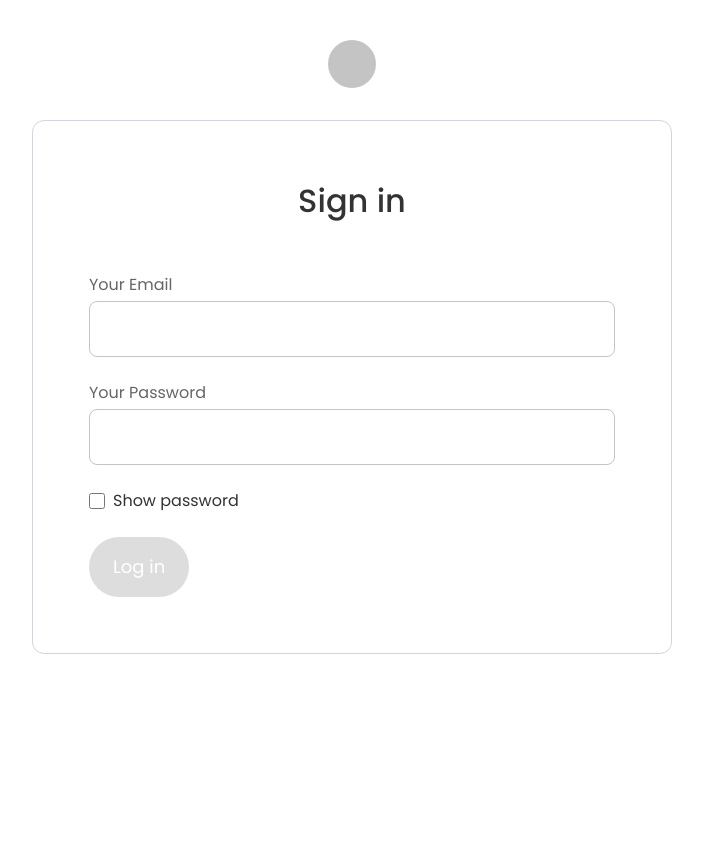
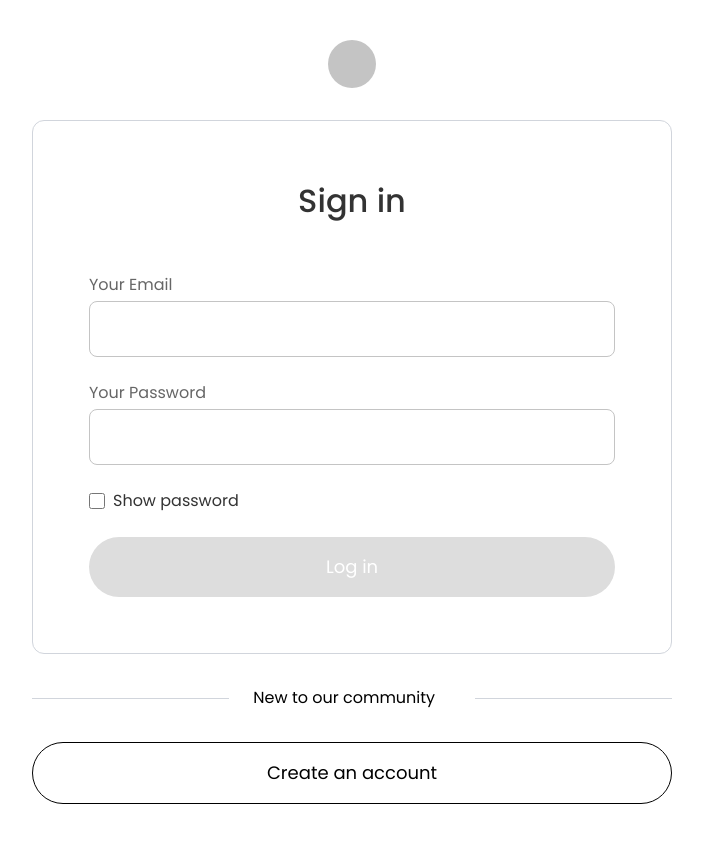
Before and after one commit to mursalin2250/inventory-management-system, a React (Vite) app in the folder client/: page /login in a window 1280 px wide. Shown: the whole page, without its empty margins (288-991 px from the left). Before the commit the page ends 800 px from the top, so only its background shows below. Built offline with nearby package versions, Linux system fonts and the light colour scheme.

Commit message:
login page design complete

```diff
--- a/client/index.html
+++ b/client/index.html
@@ -5,10 +5,14 @@
 	<meta charset="UTF-8" />
 	<link rel="icon" type="image/svg+xml" href="/favicon.svg" />
 	<meta name="viewport" content="width=device-width, initial-scale=1.0" />
-	<title>client</title>
+	<title>Inventra | Real-Time Inventory Tracking System</title>
+	<meta name="description"
+		content="Inventra is a smart inventory management system that helps businesses track stock, manage products, monitor inventory levels, and streamline warehouse operations." />
 	<link rel="preconnect" href="https://fonts.googleapis.com">
 	<link rel="preconnect" href="https://fonts.gstatic.com" crossorigin>
-	<link href="https://fonts.googleapis.com/css2?family=Poppins:ital,wght@0,100;0,200;0,300;0,400;0,500;0,600;0,700;0,800;0,900;1,100;1,200;1,300;1,400;1,500;1,600;1,700;1,800;1,900&display=swap" rel="stylesheet">
+	<link
+		href="https://fonts.googleapis.com/css2?family=Poppins:ital,wght@0,100;0,200;0,300;0,400;0,500;0,600;0,700;0,800;0,900;1,100;1,200;1,300;1,400;1,500;1,600;1,700;1,800;1,900&display=swap"
+		rel="stylesheet">
 </head>
 
 <body>
--- a/client/src/pages/LogIn.jsx
+++ b/client/src/pages/LogIn.jsx
@@ -28,7 +28,7 @@ const LogIn = () => {
                             </div>
                             <div className="password-wrapper">
 
-                                <InputBox name='password' label='Your Password' type={showPassword ? "text" : "password"} value={loginFormData.password} onChange={handleChange} />
+                                <InputBox name='password' label='Your Password' type={showPassword ? "text" : "password"} onChange={handleChange} value={loginFormData.password} />
 
                             </div>
                             <div className="password-show-box-wrapper flex flex-col gap-2">
@@ -40,10 +40,20 @@ const LogIn = () => {
                                 </div>
 
                             </div>
-                            <div className="btn-wrapper flex w-auto">
-                                <Button text="Log in" classes={isValid && pwdLen ? "bg-[#1591DC]" : "bg-[#dddddd]"} />
+                            <div className="btn-wrapper w-auto">
+                                <Button text="Log in" classes={`${isValid && pwdLen ? "bg-[#1591DC]" : "bg-[#dddddd]"} w-full`} />
                             </div>
                         </form>
+                    </div>
+                    <div className="signup-btn-wrapper flex flex-col gap-8 w-full max-w-160">
+                        <div className="border-wrapper flex items-center gap-6">
+                            <div className="signup-border w-full h-px bg-gray-300"></div>
+                            <div className="signup-border-text w-full">New to our community</div>
+                            <div className="signup-border w-full h-px bg-gray-300"></div>
+                        </div>
+                        <div className="btn-wrapper w-auto">
+                            <Button text="Create an account" classes= "w-full border text-black!" />
+                        </div>
                     </div>
                 </div>
             </div>
```
Also changed, not shown: client/public/logo_horizontal.png (added), client/public/logo_vertical.png (added).
